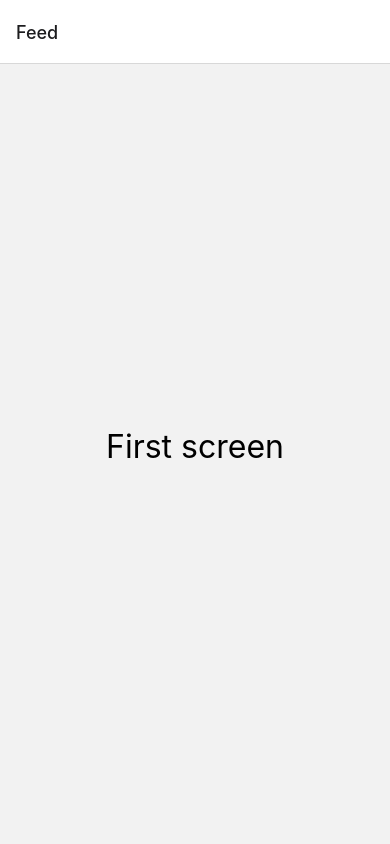
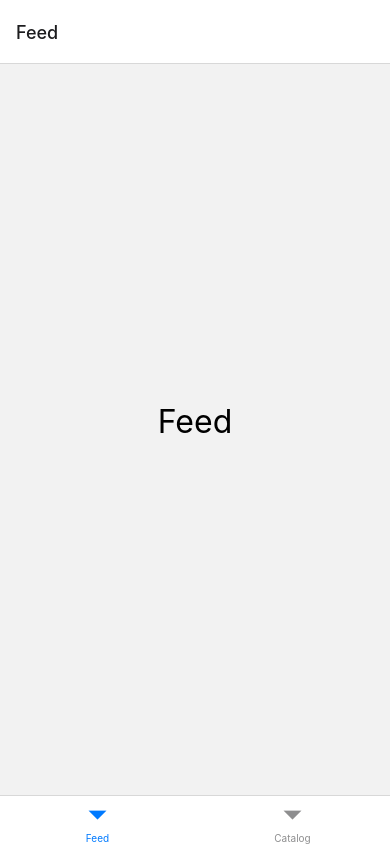
Before and after one commit to ph662/reactCodeAcademy, a React Native app: screen / in a window 390 px wide. Built offline with nearby package versions, Linux system fonts and the light colour scheme.

Commit message:
Navigational structure - new tab for this screen

```diff
--- a/App.js
+++ b/App.js
@@ -1,22 +1,32 @@
-import React from 'react';
-import { StyleSheet, Text, View } from 'react-native';
-import { NavigationContainer } from '@react-navigation/native';
-import { createStackNavigator } from '@react-navigation/stack';
-
-// const Stack = createStackNavigator();
-const Stack = createStackNavigator();
+import React from "react";
+import { StyleSheet, Text, View } from "react-native";
+import { NavigationContainer } from "@react-navigation/native";
+import { createBottomTabNavigator } from "@react-navigation/bottom-tabs";
 
 const FeedScreen = () => (
-    <View style={styles.layout}>
-      <Text style={styles.title}>First screen</Text>
-    </View>
+  <View style={styles.layout}>
+    <Text style={styles.title}>Feed</Text>
+  </View>
+);
+
+const CatalogScreen = () => (
+  <View style={styles.layout}>
+    <Text style={styles.title}>Catalog</Text>
+  </View>
+);
+
+const Stack = createBottomTabNavigator();
+
+export const AppNavigator = () => (
+  <Stack.Navigator>
+    <Stack.Screen name="Feed" component={FeedScreen} />
+    <Stack.Screen name="Catalog" component={CatalogScreen} />
+  </Stack.Navigator>
 );
 
 const App = () => (
   <NavigationContainer>
-    <Stack.Navigator>
-      <Stack.Screen name="Feed" component={FeedScreen} />
-    </Stack.Navigator>
+    <AppNavigator />
   </NavigationContainer>
 );
 
@@ -25,8 +35,8 @@ export default App;
 const styles = StyleSheet.create({
   layout: {
     flex: 1,
-    justifyContent: 'center',
-    alignItems: 'center',
+    justifyContent: "center",
+    alignItems: "center",
   },
   title: {
     fontSize: 32,
```
